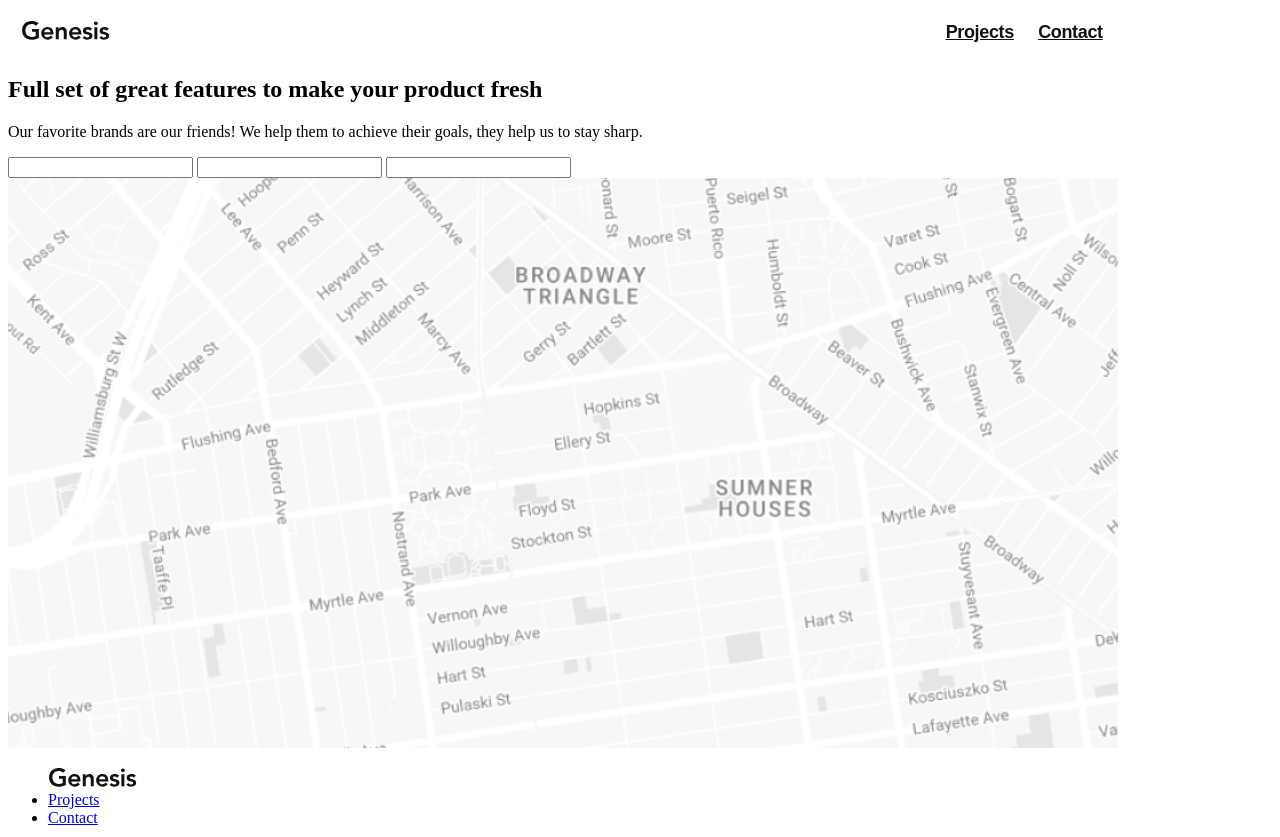
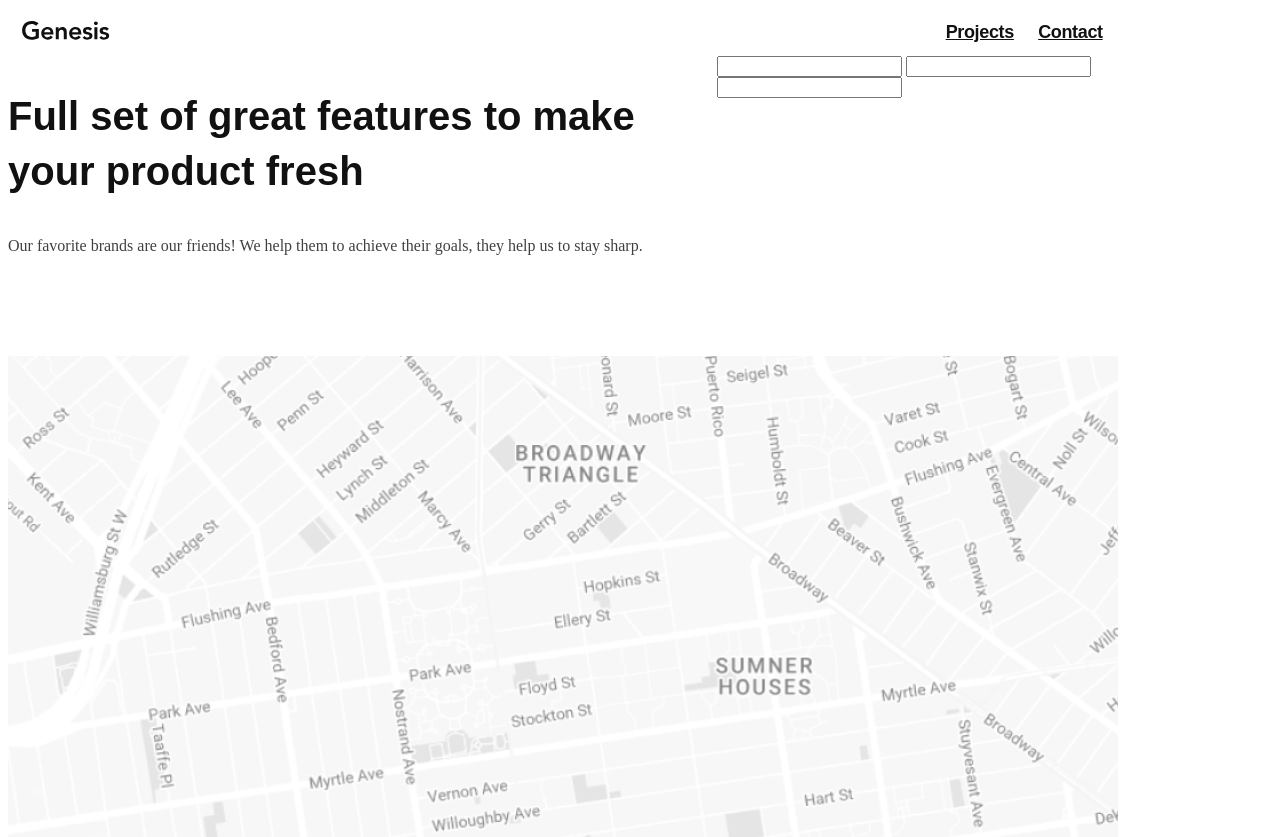
Before and after one commit to yrlaback/sass-test, a plain HTML site: page pages/form.html in a window 1280 px wide. Shown: the top 837 px of the page. Drawn offline with Linux system fonts and the light colour scheme.

Commit message:
added to form

```diff
--- /dev/null
+++ b/pages/_mainform.scss
@@ -0,0 +1,30 @@
+$main-font: 'Mulish', sans-serif;
+
+.container__form {
+    max-width: 1110px;
+    width: 100%;
+    min-height: 300px;
+    display: flex;
+}
+
+.title__form {
+    font-family: $main-font;
+    font-style: normal;
+    font-weight: 700;
+    font-size: 40px;
+    line-height: 55px;
+    /* or 138% */
+    color: #111111;
+}
+
+.text__form {
+    font-family: 'Mulish';
+    font-style: normal;
+    font-weight: 400;
+    font-size: 16px;
+    line-height: 26px;
+    /* or 162% */
+    color: #111111;
+    mix-blend-mode: normal;
+    opacity: 0.8;
+}
--- a/pages/form.html
+++ b/pages/form.html
@@ -20,10 +20,10 @@
 
     <div class="container__form">
         <div class="column__form">
-            <h2>Full set of great
+            <h2 class="title__form">Full set of great
                 features to make your
                 product fresh</h2>
-            <p>Our favorite brands are our friends!
+            <p class="text__form">Our favorite brands are our friends!
                 We help them to achieve their goals,
                 they help us to stay sharp.</p>
         </div>
--- a/pages/form.scss
+++ b/pages/form.scss
@@ -1,6 +1,7 @@
 @use 'fontsnav';
 
 @import 'formnav';
+@import 'mainform';
 
 .body {
     width: 1360px;
```
Also changed, not shown: pages/form.css, 1 other file.
